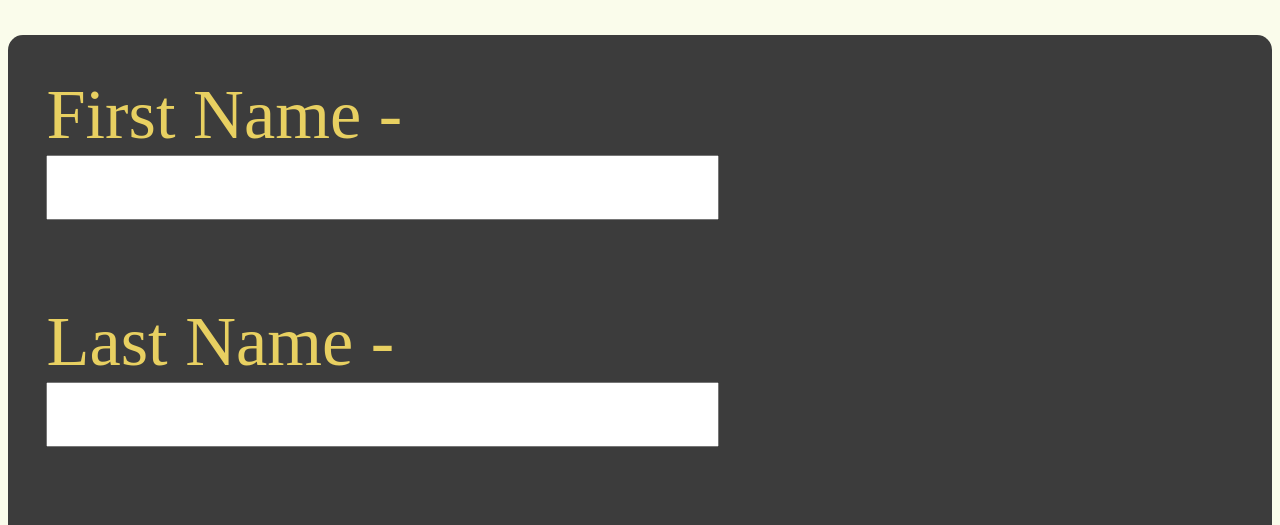
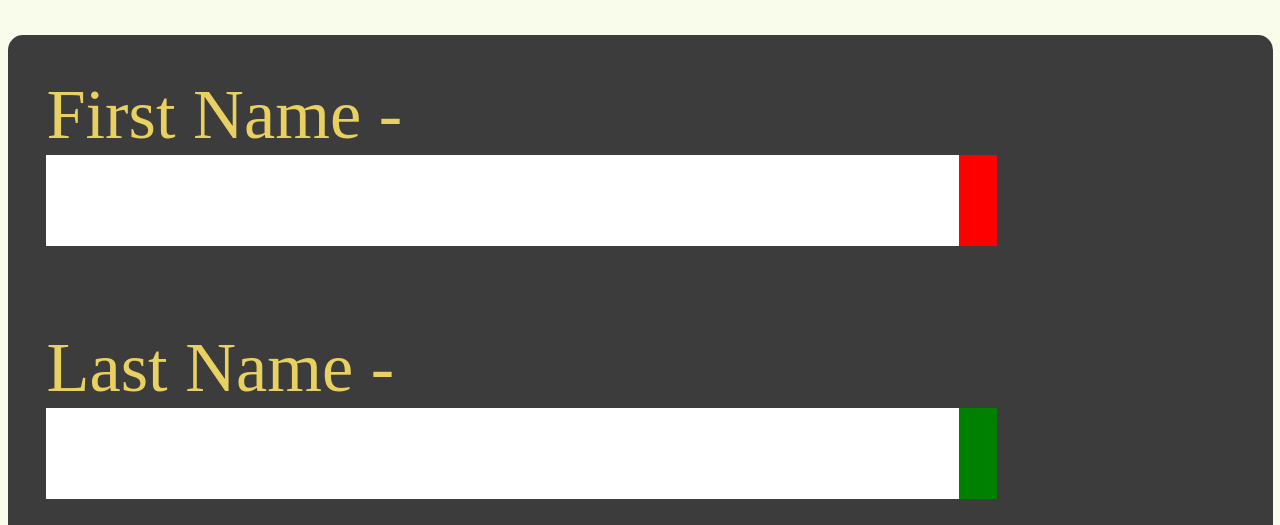
Before and after one commit to SamSmithSMusic/oped, a plain HTML site: page quote.html in a window 1280 px wide. Shown: the part 216-741 px from the top of the page. Drawn offline with Linux system fonts and the light colour scheme.

Commit message:
form css

```diff
--- a/styles/main.css
+++ b/styles/main.css
@@ -69,6 +69,7 @@ body {
     color: #E8D061;
 
     display: block;
+    width: 94%;
 }
 
 /* Request a Quote Form */
@@ -90,9 +91,19 @@ form label {
 }
 
 form input{
-    font-size: 4vw;
+    font-size: 6vw;
     align-content: center;
     max-width: 80%;
+    min-height: 44px;
+    min-width: 44px;
+    box-sizing: border-box;
+    border: none;
+}
+form input:invalid {
+    border-right: 3vw solid red ;
+}
+form input:valid {
+    border-right: 3vw solid green;
 }
 form input[type=radio] {
     justify-content: left;
```
